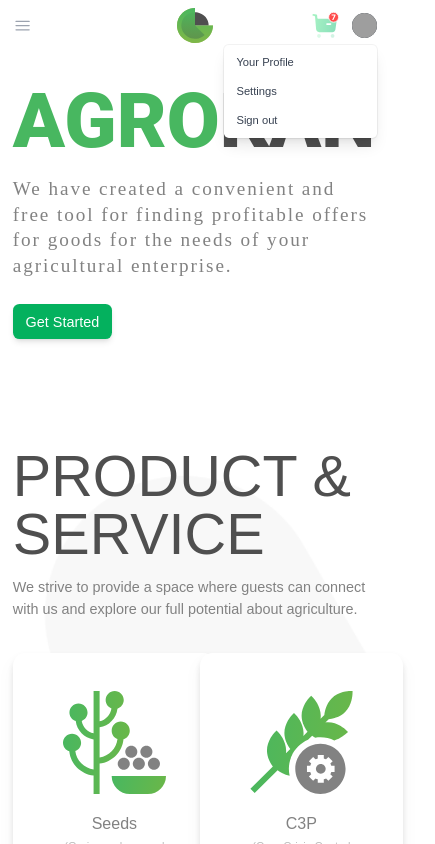
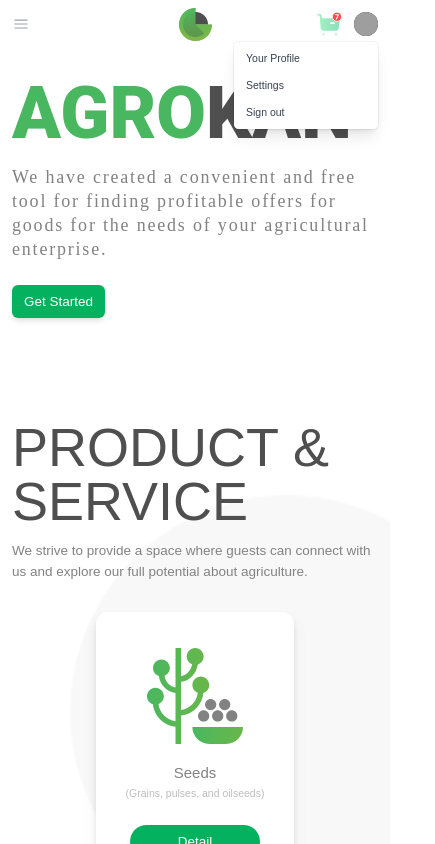
Before and after one commit to kobulwidodo/agrokan-frontend, a React (Create React App) app: page / in a window 390 px wide. Both pictures are taken after a click on the button "Open user menu". Shown: the top 844 px of the page, 435 px wide, since content can reach past the window. Built offline with nearby package versions, Linux system fonts and the light colour scheme; grey boxes are pictures that could not be loaded.

Commit message:
fix responsive

```diff
--- a/src/App.js
+++ b/src/App.js
@@ -1,4 +1,3 @@
-import logo from "./logo.svg";
 import "./App.css";
 import Routers from "./routers";
 
--- a/src/components/Button/index.jsx
+++ b/src/components/Button/index.jsx
@@ -6,24 +6,24 @@ const Button = ({ label, icon, className, type, color, isRounded }) => {
   const classname = classNames(
     {
       "bg-[#04B15E] text-white py-3 shadow-md hover:bg-[#049b52] text-lg":
-        color == undefined,
+        color === undefined,
     },
     {
-      "px-4 rounded-lg": type == "md",
+      "px-4 rounded-lg": type === "md",
     },
     {
-      "px-16 rounded-full": type == "lg",
+      "px-16 rounded-full": type === "lg",
     },
     {
-      "rounded-none": isRounded == false,
+      "rounded-none": isRounded === false,
     },
     {
       "bg-[#E6F9F0] text-[#06C167] font-medium text-sm py-2 px-3.5 hover:bg-[#ccfde6]":
-        color == "secondary",
+        color === "secondary",
     },
     {
       "bg-[#FFFFFF] text-[#06C167] border-2 border-[#06C167] font-medium text-sm py-2 px-3.5 hover:bg-[#ccfde6]":
-        color == "light",
+        color === "light",
     },
     className
   );
--- a/src/components/Footer/index.jsx
+++ b/src/components/Footer/index.jsx
@@ -23,7 +23,7 @@ const Footer = () => {
             </div>
           </div>
         </div>
-        <div className="md:w-3/5 grid grid-cols-1 md:grid-cols-3 gap-y-7 md:gap-y-0 mt-10 md:mt-0">
+        <div className="md:w-3/5 grid grid-cols-1 md:grid-cols-4 gap-y-7 md:gap-y-0 mt-10 md:mt-0">
           <div className="">
             <h1 className="text-[#1D1D1F] font-medium text-xl mb-8">
               About Us
@@ -60,7 +60,7 @@ const Footer = () => {
               </Link>
             </div>
           </div>
-          <div className="">
+          <div className="md:col-span-2">
             <h1 className="text-[#1D1D1F] font-medium text-xl mb-8">
               Get in touch
             </h1>
@@ -68,7 +68,7 @@ const Footer = () => {
               Lorem ipsum dolor sit amet, consectetur adipiscing elit, sed do
               eiusmod tempor
             </p>
-            <form action="" className="flex gap-x-3">
+            <form action="" className="md:flex gap-x-3">
               <input
                 type="text"
                 className="bg-[#F0F1EC] text-[#1D1D1F]/0.5 px-5 py-3"
--- a/src/components/Navbar/index.jsx
+++ b/src/components/Navbar/index.jsx
@@ -1,9 +1,10 @@
 import React, { Fragment } from "react";
 import { Disclosure, Menu, Transition } from "@headlessui/react";
-import { Bars3Icon, BellIcon, XMarkIcon } from "@heroicons/react/24/outline";
+import { Bars3Icon, XMarkIcon } from "@heroicons/react/24/outline";
 import logo from "../../assets/images/logo.svg";
 import logoFull from "../../assets/images/logo-full.svg";
 import cart from "../../assets/images/cart.svg";
+import { Link } from "react-router-dom";
 
 const navigation = [
   { name: "Home", href: "#", current: true },
@@ -50,9 +51,9 @@ const Navbar = () => {
                 <div className="hidden sm:ml-6 sm:block">
                   <div className="flex space-x-4">
                     {navigation.map((item) => (
-                      <a
+                      <Link
                         key={item.name}
-                        href={item.href}
+                        to={item.href}
                         className={classNames(
                           item.current
                             ? "text-[#0D9A56]"
@@ -62,7 +63,7 @@ const Navbar = () => {
                         aria-current={item.current ? "page" : undefined}
                       >
                         {item.name}
-                      </a>
+                      </Link>
                     ))}
                   </div>
                 </div>
@@ -73,7 +74,7 @@ const Navbar = () => {
                   className="rounded-full p-1 text-gray-400 hover:text-white"
                 >
                   <span className="sr-only">View Cart</span>
-                  <img className="h-9 w-9" src={cart} />
+                  <img className="h-9 w-9" src={cart} alt="cart" />
                 </button>
 
                 {/* Profile dropdown */}
@@ -100,41 +101,41 @@ const Navbar = () => {
                     <Menu.Items className="absolute right-0 z-10 mt-2 w-48 origin-top-right rounded-md bg-white py-1 shadow-lg ring-1 ring-black ring-opacity-5 focus:outline-none">
                       <Menu.Item>
                         {({ active }) => (
-                          <a
-                            href="#"
+                          <Link
+                            to="#"
                             className={classNames(
                               active ? "bg-gray-100" : "",
                               "block px-4 py-2 text-sm text-gray-700"
                             )}
                           >
                             Your Profile
-                          </a>
+                          </Link>
                         )}
                       </Menu.Item>
                       <Menu.Item>
                         {({ active }) => (
-                          <a
-                            href="#"
+                          <Link
+                            to="#"
                             className={classNames(
                               active ? "bg-gray-100" : "",
                               "block px-4 py-2 text-sm text-gray-700"
                             )}
                           >
                             Settings
-                          </a>
+                          </Link>
                         )}
                       </Menu.Item>
                       <Menu.Item>
                         {({ active }) => (
-                          <a
-                            href="#"
+                          <Link
+                            to="#"
                             className={classNames(
                               active ? "bg-gray-100" : "",
                               "block px-4 py-2 text-sm text-gray-700"
                             )}
                           >
                             Sign out
-                          </a>
+                          </Link>
                         )}
                       </Menu.Item>
                     </Menu.Items>
--- a/src/index.css
+++ b/src/index.css
@@ -6,19 +6,19 @@
 
 @media only screen and (max-width: 1280px) {
   html {
-    font-size: 90%;
+    font-size: 85%;
   }
 }
 
 @media only screen and (max-width: 992px) {
   html {
-    font-size: 85%;
+    font-size: 80%;
   }
 }
 
 @media only screen and (max-width: 768px) {
   html {
-    font-size: 80%;
+    font-size: 75%;
   }
 }
 
--- a/src/pages/Home/index.jsx
+++ b/src/pages/Home/index.jsx
@@ -52,7 +52,7 @@ const Home = () => {
             We strive to provide a space where guests can connect with us and
             explore our full potential about agriculture.
           </p>
-          <div className="grid grid-cols-2 relative lg:grid-cols-4 gap-x-3 gap-y-8 lg:gap-y-0 md:gap-x-0 mt-10">
+          <div className="grid grid-cols-1 sm:grid-cols-2 relative lg:grid-cols-4 gap-x-3 gap-y-8 lg:gap-y-0 md:gap-x-0 mt-10">
             <CardService
               label="Seeds"
               description="(Grains, pulses, and oilseeds)"
@@ -284,7 +284,7 @@ const Home = () => {
       <div className="bg-testimonial bg-no-repeat bg-cover">
         <div className="max-w-7xl mx-auto py-16 px-4 mt-10">
           <h1 className="text-[#4F4F4F] text-7xl font-normal">TESTIMONIALS</h1>
-          <div className="grid grid-cols-2 md:grid-cols-4 gap-x-7 mt-20">
+          <div className="grid grid-cols-1 sm:grid-cols-2 md:grid-cols-4 gap-x-7 gap-y-10 md:gap-y-0 mt-20">
             <div className="mx-auto text-center">
               <img src={userImage} alt="" className="rounded-full mx-auto" />
               <h1 className="font-bold text-lg mt-5">Bagas</h1>
```
